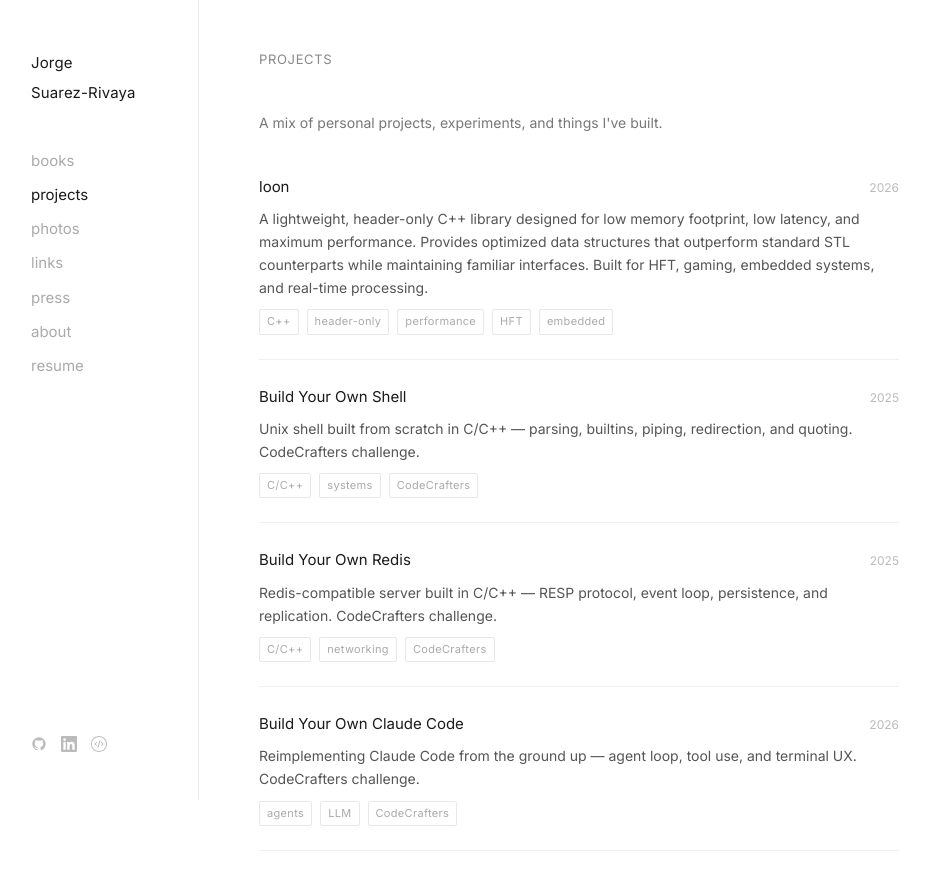
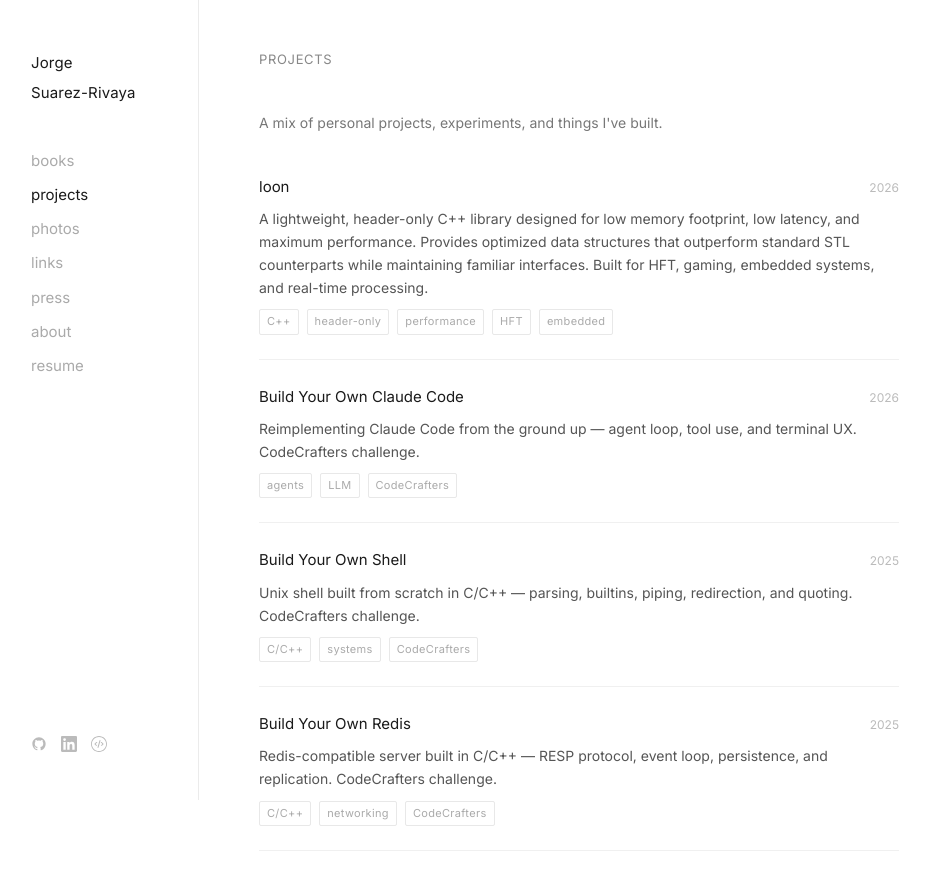
Before and after one commit to jsrivaya/jsrivaya.github.io, a Next.js app: page /projects in a window 1280 px wide. Shown: the top 890 px of the page, without its empty margins (1-931 px from the left). Built offline with nearby package versions, Linux system fonts and the light colour scheme.

Commit message:
Move Build Your Own Claude Code to second position in projects

```diff
--- a/app/projects/page.tsx
+++ b/app/projects/page.tsx
@@ -14,6 +14,14 @@ const projects: {
     tags: ["C++", "header-only", "performance", "HFT", "embedded"],
   },
   {
+    title: "Build Your Own Claude Code",
+    description:
+      "Reimplementing Claude Code from the ground up — agent loop, tool use, and terminal UX. CodeCrafters challenge.",
+    year: "2026",
+    url: "https://app.codecrafters.io/courses/claude-code/overview",
+    tags: ["agents", "LLM", "CodeCrafters"],
+  },
+  {
     title: "Build Your Own Shell",
     description:
       "Unix shell built from scratch in C/C++ — parsing, builtins, piping, redirection, and quoting. CodeCrafters challenge.",
@@ -28,14 +36,6 @@ const projects: {
     year: "2025",
     url: "https://app.codecrafters.io/courses/redis/overview",
     tags: ["C/C++", "networking", "CodeCrafters"],
-  },
-  {
-    title: "Build Your Own Claude Code",
-    description:
-      "Reimplementing Claude Code from the ground up — agent loop, tool use, and terminal UX. CodeCrafters challenge.",
-    year: "2026",
-    url: "https://app.codecrafters.io/courses/claude-code/overview",
-    tags: ["agents", "LLM", "CodeCrafters"],
   },
 ];
 
```
